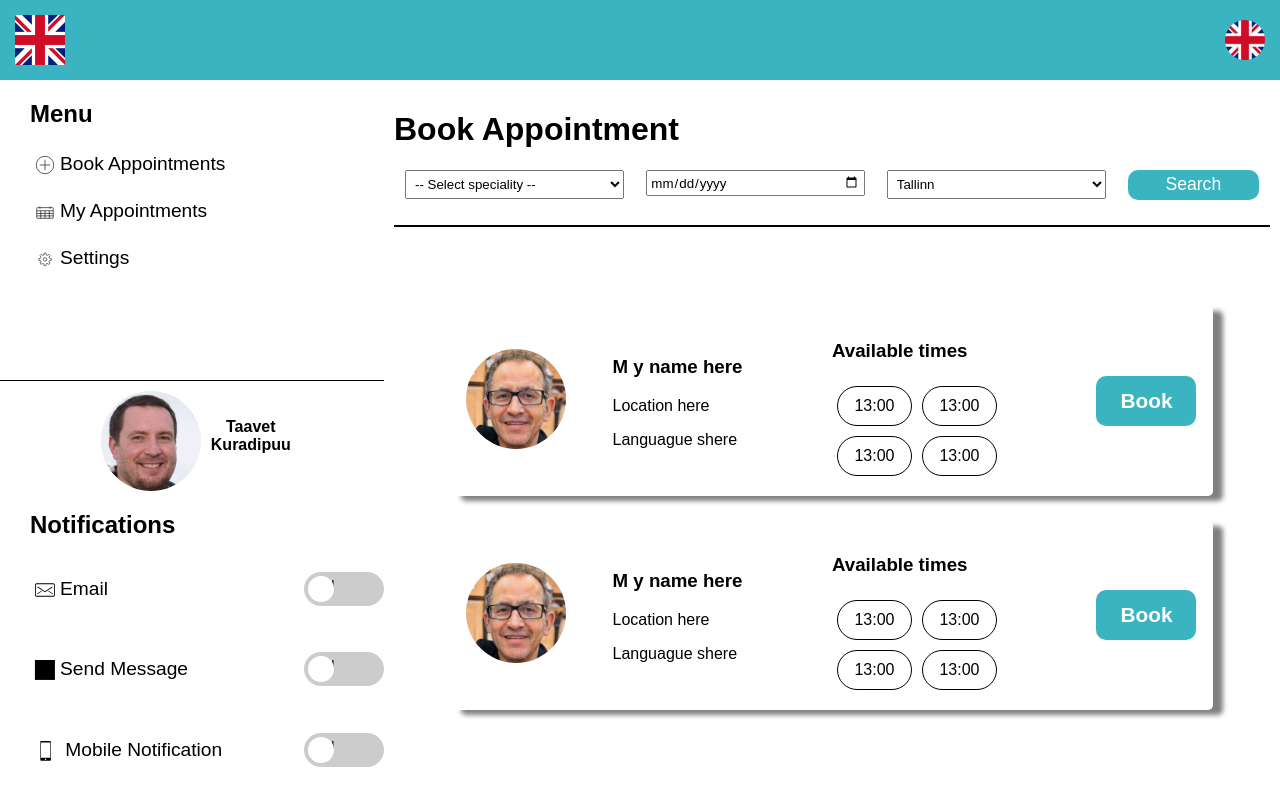
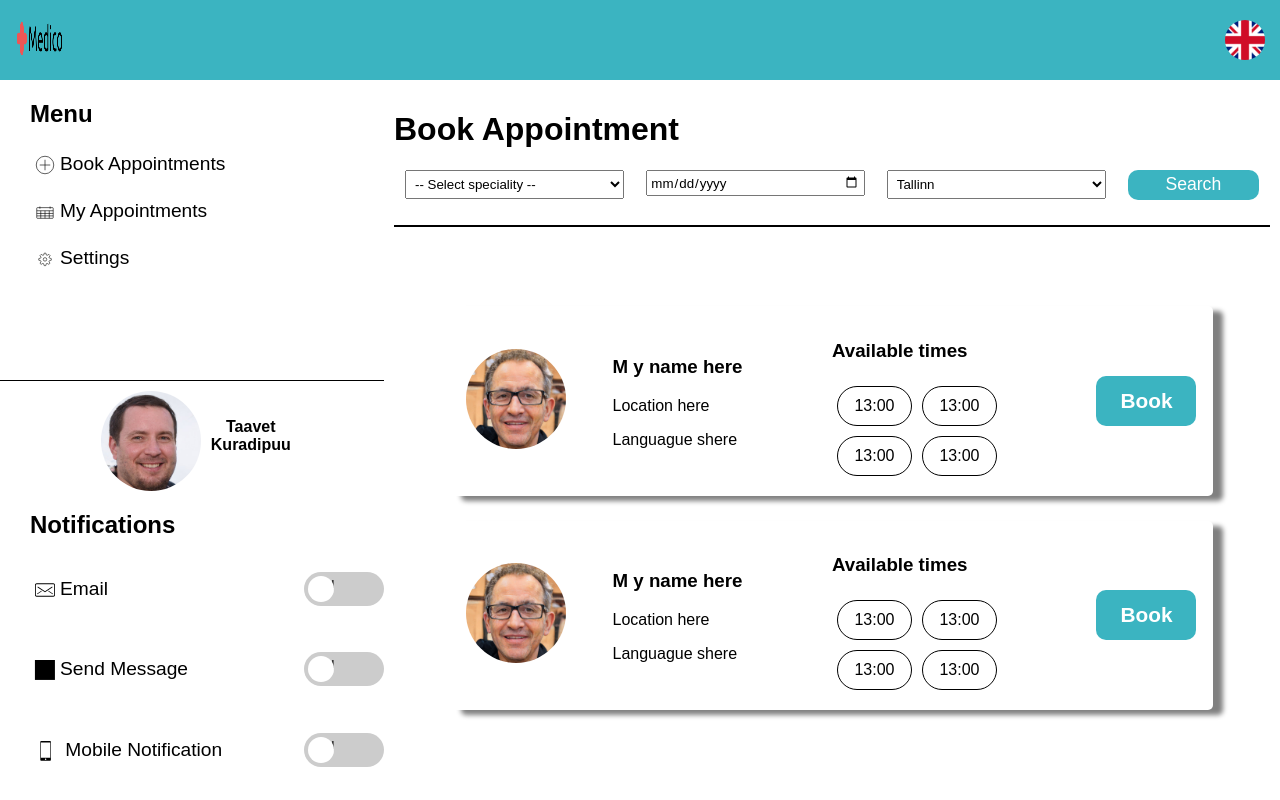
Before and after one commit to rrorrolfo/doc_booking, a React (Create React App) app: page / in a window 1280 px wide. Built offline with nearby package versions, Linux system fonts and the light colour scheme.

Commit message:
Added logo image

```diff
--- a/src/components/Header.js
+++ b/src/components/Header.js
@@ -1,11 +1,12 @@
 import React from "react";
 import flag from "../assets/british_flag.png";
+import logo from "../assets/logo.png";
 import "../styles/header.css"
 
 const Header = () => {
     return(
         <header className="Header">
-                <img src={flag} className="logo" alt="language selection"/>
+                <img src={logo} className="logo" alt="language selection"/>
                 <img src={flag} className="language" alt="language selection"/>
         </header>
     )
```
Also changed, not shown: src/assets/logo.png (added).
